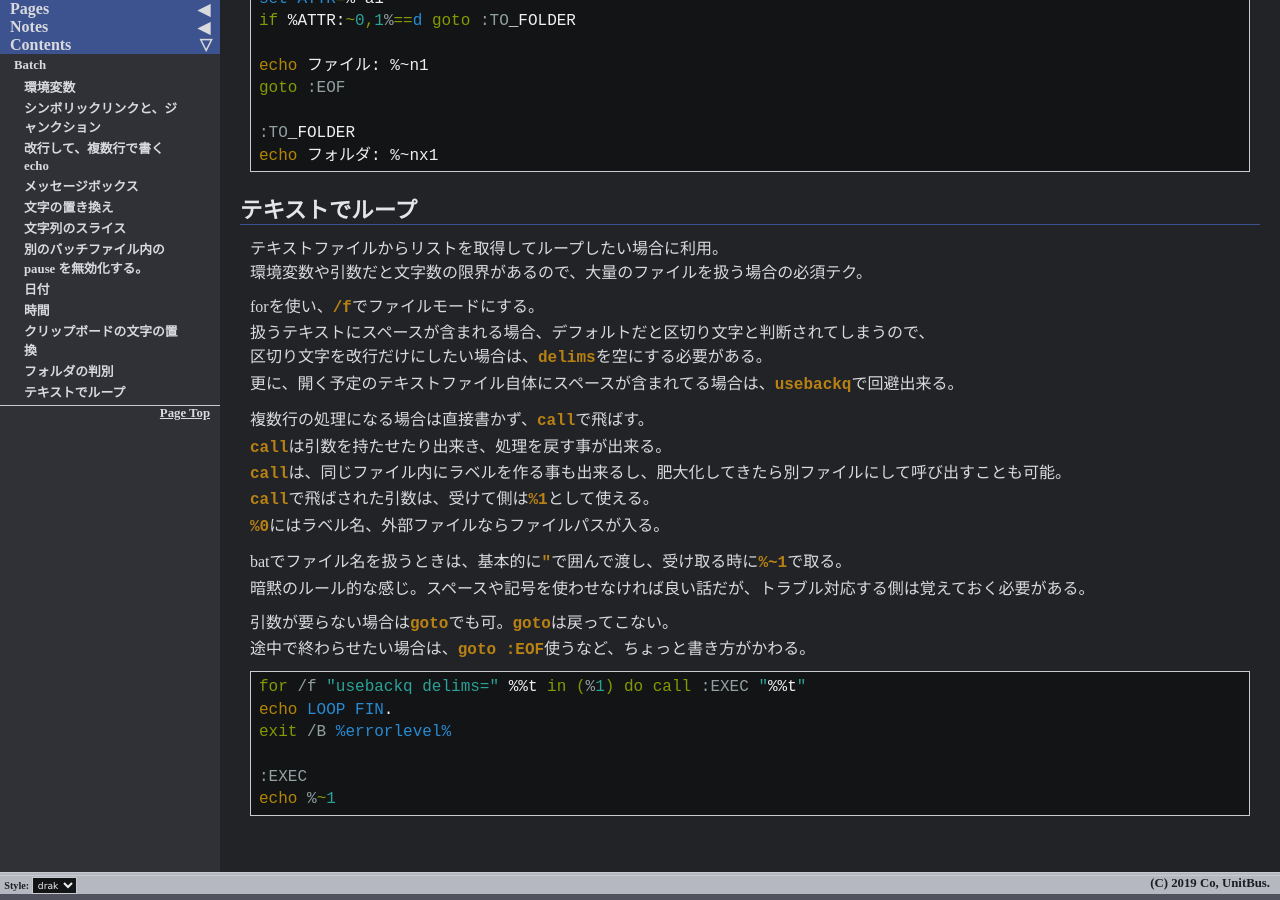
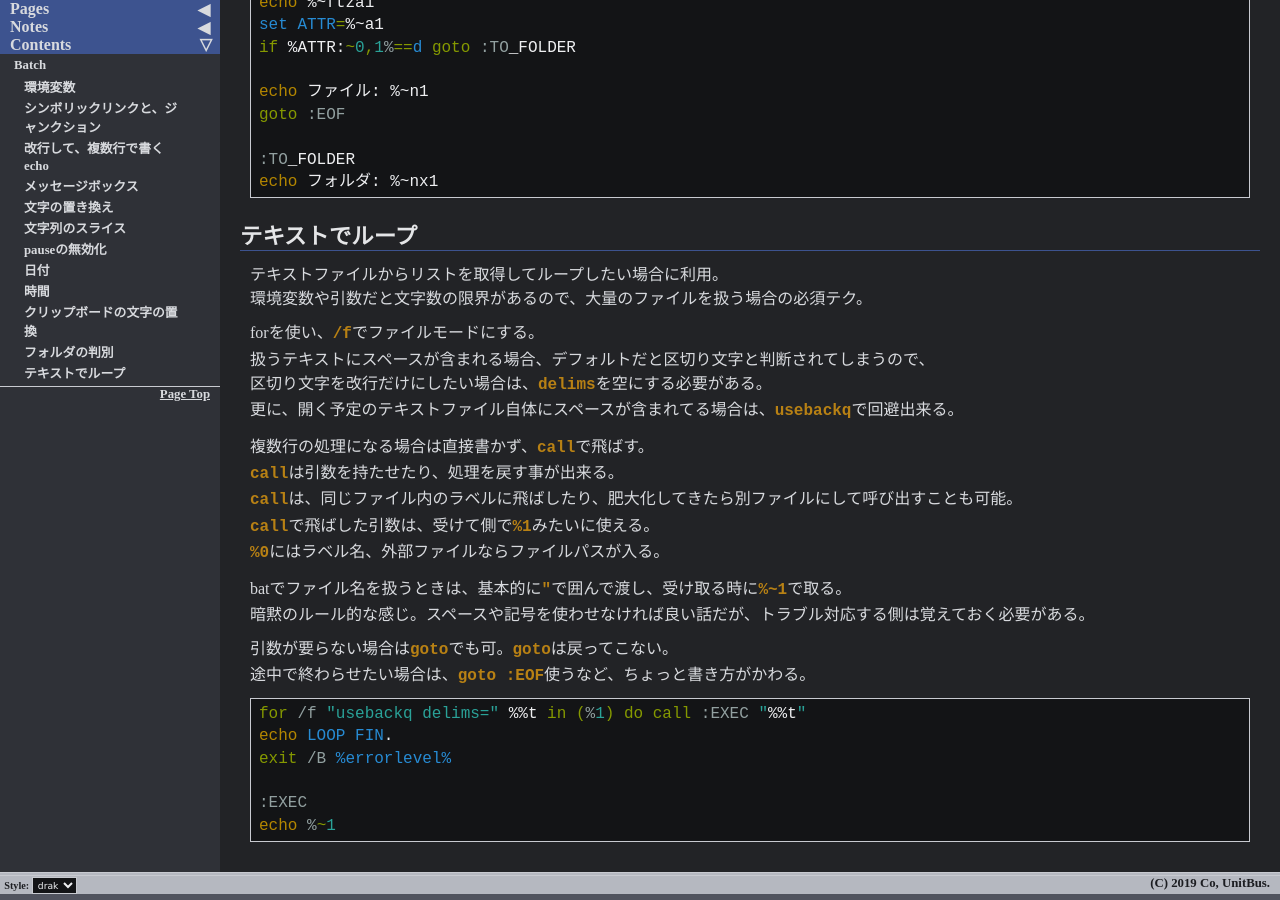
Before and after one commit to unitbus/unitbus.github.io, a Jekyll site: the page built from pages/notes/windows/batch.md, in a window 1280 px wide and 900 px high, scrolled down 2997 px. Built offline with Jekyll 4.4.1, drawn with Linux system fonts in a browser that asks for light colours; some of the changed text lies outside the part shown.

Commit message:
Update batch.md

````diff
--- a/pages/notes/windows/batch.md
+++ b/pages/notes/windows/batch.md
@@ -112,13 +112,14 @@
 echo %value:~-4%
 ```
 
-## 別のバッチファイル内の pause を無効化する。
+## pauseの無効化
 
+別のバッチファイル内の`pause`を無効化したい場合は、パイプを使って、
 右のバッチの結果を、エコーするって感じで回避できる。
 
 ```bat
-echo|"F:\tmp\convertA.bat"
-echo|"F:\tmp\convertB.bat"
+echo | "F:\tmp\convertA.bat"
+echo | "F:\tmp\convertB.bat"
 ```
 
 ### 参考
@@ -189,9 +190,9 @@
 更に、開く予定のテキストファイル自体にスペースが含まれてる場合は、`usebackq`で回避出来る。
 
 複数行の処理になる場合は直接書かず、`call`で飛ばす。
-`call`は引数を持たせたり出来き、処理を戻す事が出来る。
-`call`は、同じファイル内にラベルを作る事も出来るし、肥大化してきたら別ファイルにして呼び出すことも可能。
-`call`で飛ばされた引数は、受けて側は`%1`として使える。
+`call`は引数を持たせたり、処理を戻す事が出来る。
+`call`は、同じファイル内のラベルに飛ばしたり、肥大化してきたら別ファイルにして呼び出すことも可能。
+`call`で飛ばした引数は、受けて側で`%1`みたいに使える。
 `%0`にはラベル名、外部ファイルならファイルパスが入る。
 
 batでファイル名を扱うときは、基本的に`"`で囲んで渡し、受け取る時に`%~1`で取る。
````
